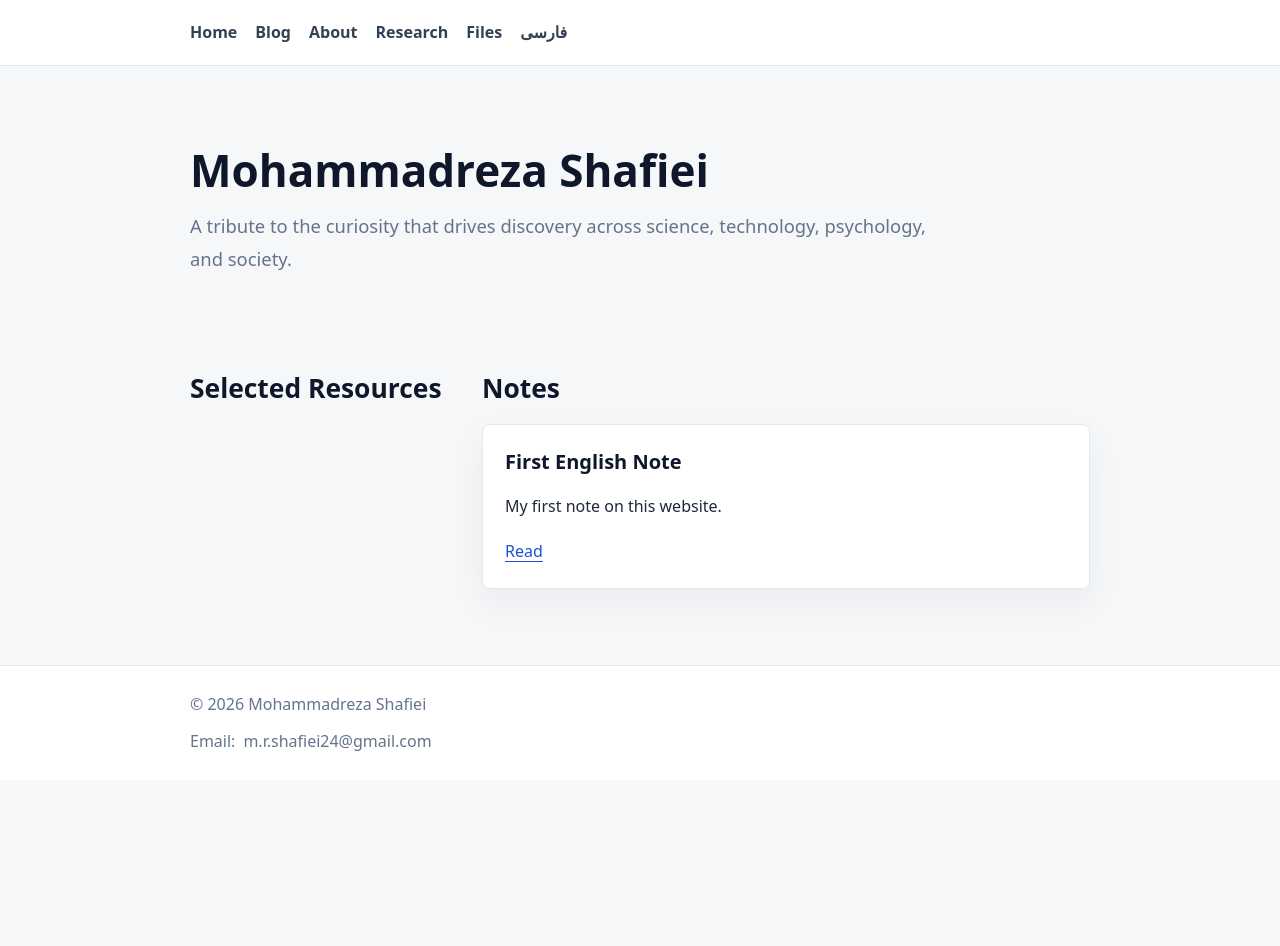
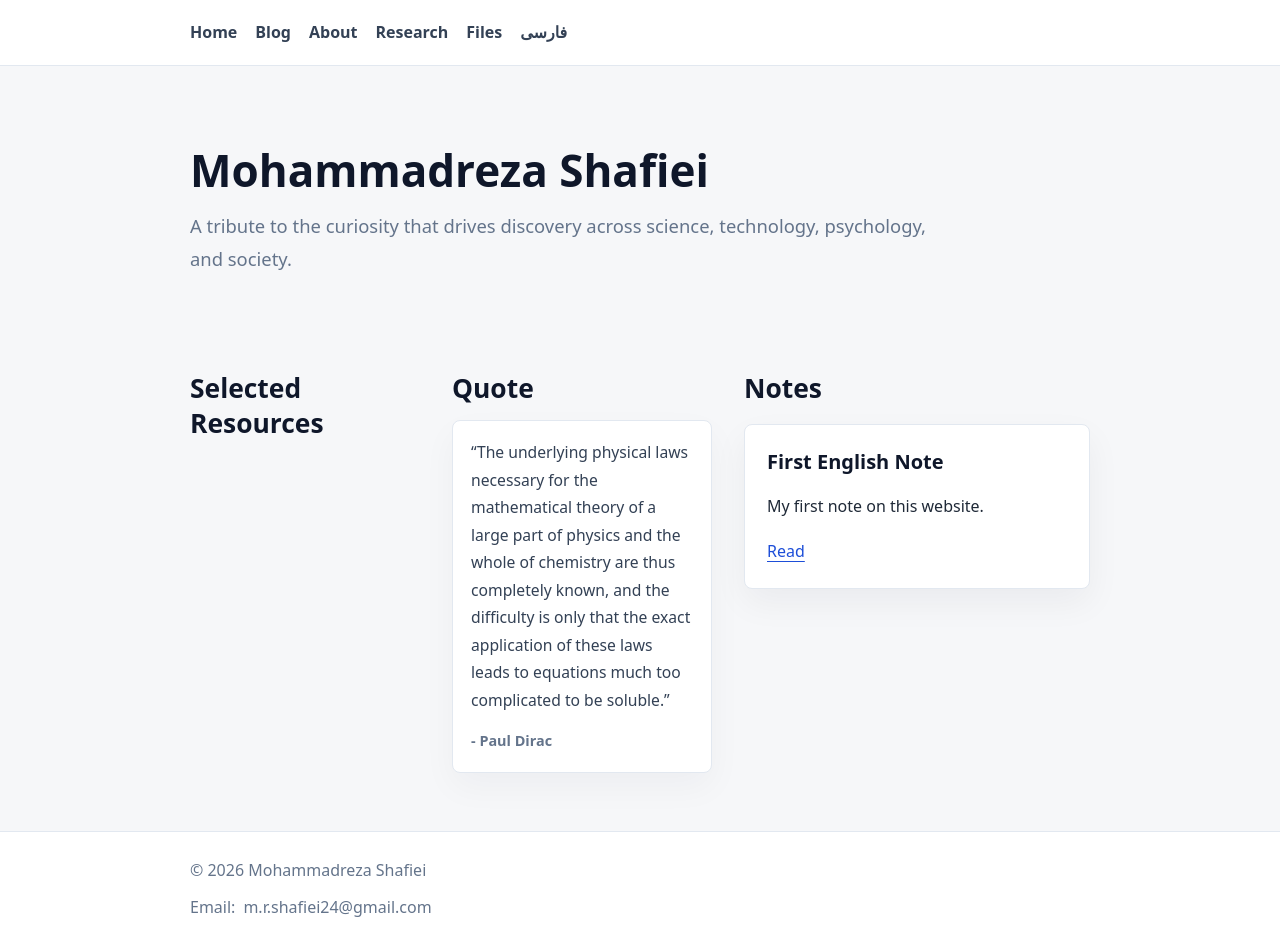
Before and after one commit to Mohamadrezash204/Mohamadrezash204.github.io, a Jekyll site: the page built from index.html, in a window 1280 px wide and 946 px high. Built offline with Jekyll 4.4.1, drawn with Linux system fonts in a browser that asks for light colours.

Commit message:
Add English homepage quote column

```diff
--- a/assets/style.css
+++ b/assets/style.css
@@ -206,6 +206,10 @@ h3 {
   grid-template-columns: minmax(0, 1fr) minmax(190px, 260px);
 }
 
+.home-with-quote {
+  grid-template-columns: minmax(170px, 230px) minmax(210px, 260px) minmax(0, 1fr);
+}
+
 .resources-left .link-library,
 .resources-right .notes-section {
   grid-column: 1;
@@ -214,6 +218,18 @@ h3 {
 .resources-left .notes-section,
 .resources-right .link-library {
   grid-column: 2;
+}
+
+.home-with-quote .link-library {
+  grid-column: 1;
+}
+
+.home-with-quote .quote-column {
+  grid-column: 2;
+}
+
+.home-with-quote .notes-section {
+  grid-column: 3;
 }
 
 .resource-list {
@@ -232,6 +248,35 @@ h3 {
 .resource-list span {
   color: var(--muted);
   font-size: 0.95rem;
+}
+
+.quote-column blockquote {
+  margin: 12px 0 0;
+  padding: 18px;
+  background: var(--surface);
+  border: 1px solid var(--border);
+  border-radius: var(--radius);
+  box-shadow: 0 14px 34px rgba(15, 23, 42, 0.04);
+}
+
+.quote-column p {
+  margin: 0;
+  color: #334155;
+  font-size: 0.98rem;
+  line-height: 1.75;
+}
+
+.quote-column cite {
+  display: block;
+  margin-top: 14px;
+  color: var(--muted);
+  font-size: 0.9rem;
+  font-style: normal;
+  font-weight: 700;
+}
+
+.quote-column cite::before {
+  content: "- ";
 }
 
 .post {
@@ -451,6 +496,7 @@ footer {
 
   .resources-left .link-library,
   .resources-left .notes-section,
+  .home-with-quote .quote-column,
   .resources-right .link-library,
   .resources-right .notes-section {
     grid-column: 1;
--- a/index.html
+++ b/index.html
@@ -9,7 +9,7 @@ lang: en
   <p class="subtitle">A tribute to the curiosity that drives discovery across science, technology, psychology, and society.</p>
 </section>
 
-<div class="home-grid resources-left">
+<div class="home-grid resources-left home-with-quote">
   <section class="link-library">
     <h2>Selected Resources</h2>
     {% assign resource_links = site.data.resources.en %}
@@ -21,6 +21,14 @@ lang: en
         </li>
       {% endfor %}
     </ul>
+  </section>
+
+  <section class="quote-column" aria-label="Quote">
+    <h2>Quote</h2>
+    <blockquote>
+      <p>“The underlying physical laws necessary for the mathematical theory of a large part of physics and the whole of chemistry are thus completely known, and the difficulty is only that the exact application of these laws leads to equations much too complicated to be soluble.”</p>
+      <cite>Paul Dirac</cite>
+    </blockquote>
   </section>
 
   <section class="notes-section">
```
